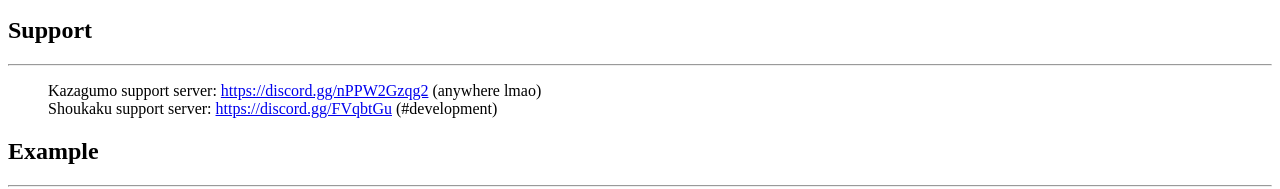
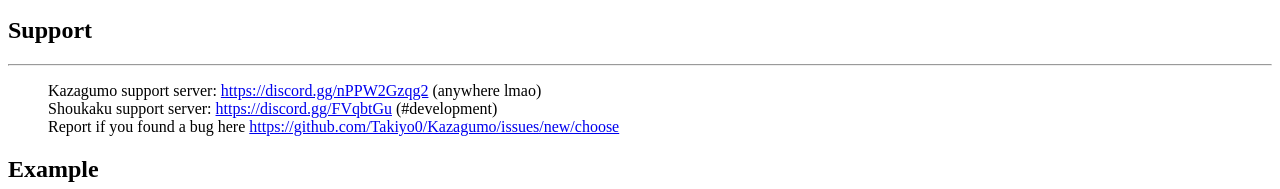
Before and after one commit to Takiyo0/Kazagumo, a website: page docs/content/readme.html in a window 1280 px wide. Shown: the part 1457-1646 px from the top of the page. Drawn offline with Linux system fonts and the light colour scheme.

Commit message:
update readme

```diff
--- a/docs/content/readme.html
+++ b/docs/content/readme.html
@@ -56,7 +56,7 @@
 <h2 id="support">Support</h2>
 <hr />
 <blockquote>
-<p>Kazagumo support server: <a href="https://discord.gg/nPPW2Gzqg2">https://discord.gg/nPPW2Gzqg2</a> (anywhere lmao)<br>Shoukaku support server: <a href="https://discord.gg/FVqbtGu">https://discord.gg/FVqbtGu</a> (#development)</p>
+<p>Kazagumo support server: <a href="https://discord.gg/nPPW2Gzqg2">https://discord.gg/nPPW2Gzqg2</a> (anywhere lmao)<br>Shoukaku support server: <a href="https://discord.gg/FVqbtGu">https://discord.gg/FVqbtGu</a> (#development)<br>Report if you found a bug here <a href="https://github.com/Takiyo0/Kazagumo/issues/new/choose">https://github.com/Takiyo0/Kazagumo/issues/new/choose</a></p>
 </blockquote>
 <h2 id="example">Example</h2>
 <hr />
```
Also changed, not shown: README.md.
